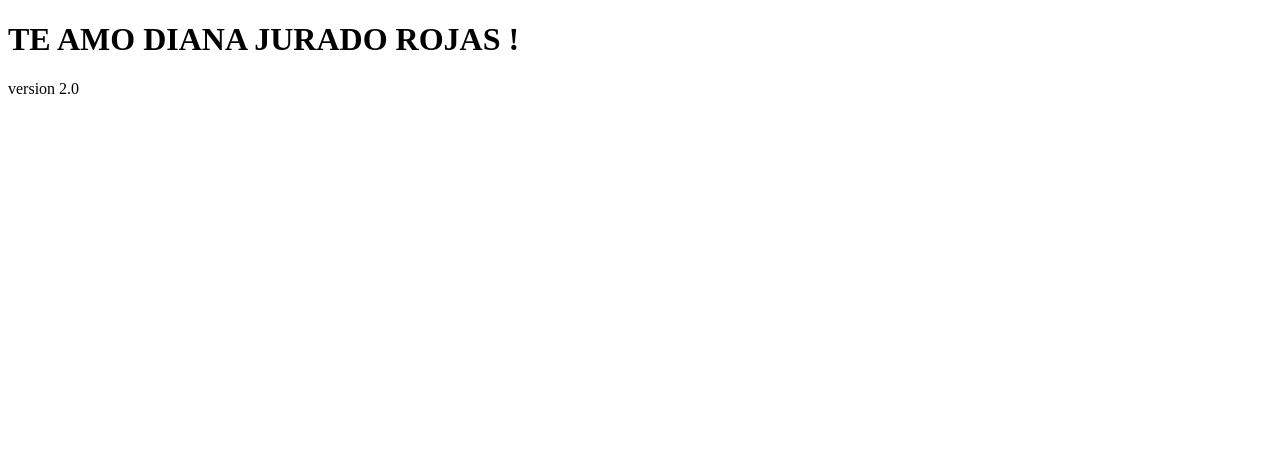
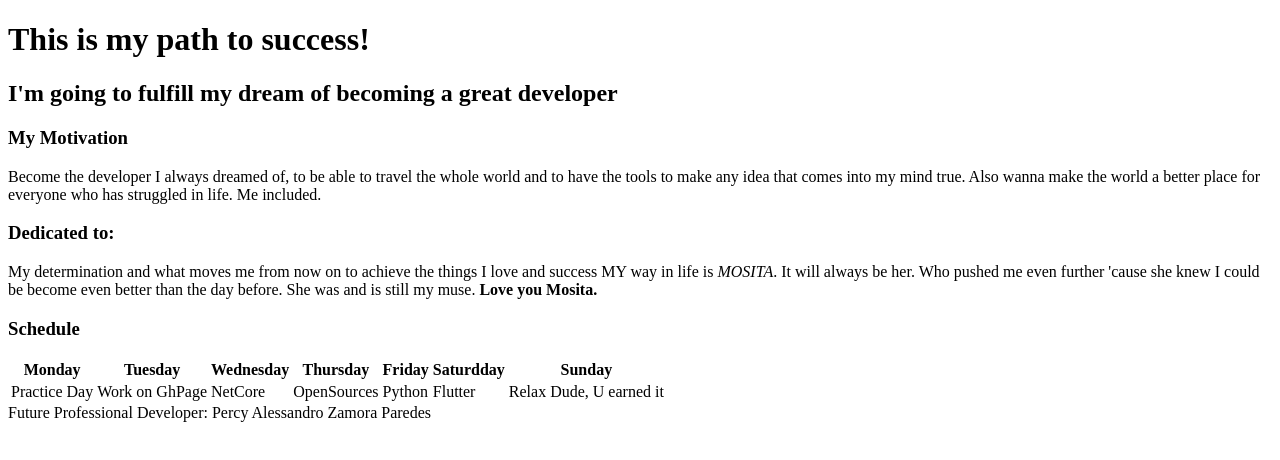
Before and after one commit to Percy-Coding/WebDeveloping, a plain HTML site: page docs/index.html in a window 1280 px wide. Drawn offline with Linux system fonts and the light colour scheme.

Commit message:
Updating schedule 1.0

```diff
--- a/docs/index.html
+++ b/docs/index.html
@@ -1,10 +1,66 @@
 <!DOCTYPE html>
 <html>
+
 <head>
   <title>PercySchedule</title>
 </head>
+
 <body>
-  <h1>TE AMO DIANA JURADO ROJAS !</h1>
-  <p>version 2.0 </p>
+  <h1>This is my path to success!</h1>
+  <h2>I'm going to fulfill my dream of becoming a great developer</h2>
+  <section>
+    <h3>My Motivation</h3>
+    <p>
+      Become the developer I always dreamed of, to be able to travel the whole world and to have the tools to make any
+      idea that comes into my mind true. Also wanna make the world a better place for everyone who has struggled in
+      life.
+      Me included.
+    </p>
+    <h3>Dedicated to: </h3>
+    <p>
+      My determination and what moves me from now on to achieve the things I love and success MY way in life is
+      <i>MOSITA</i>.
+      It will always be her. Who pushed me even further 'cause she knew I could be become even better than the day
+      before.
+      She was and is still my muse. <strong>Love you Mosita.</strong>
+    </p>
+  </section>
+
+  <section>
+    <div>
+      <h3>Schedule</h3>
+      <table>
+        <thead>
+          <tr>
+            <th>Monday</th>
+            <th>Tuesday</th>
+            <th>Wednesday</th>
+            <th>Thursday</th>
+            <th>Friday</th>
+            <th>Saturdday</th>
+            <th>Sunday</th>
+          </tr>
+        </thead>
+
+        <tbody>
+          <tr>
+            <td>Practice Day</td>
+            <td>Work on GhPage</td>
+            <td>NetCore</td>
+            <td>OpenSources</td>
+            <td>Python</td>
+            <td>Flutter</td>
+            <td>Relax Dude, U earned it</td>
+          </tr>
+        </tbody>
+      </table>
+    </div>
+  </section>
+
+  <section>
+    <footer>Future Professional Developer: Percy Alessandro Zamora Paredes</footer>
+  </section>
+
 </body>
+
 </html>
```
